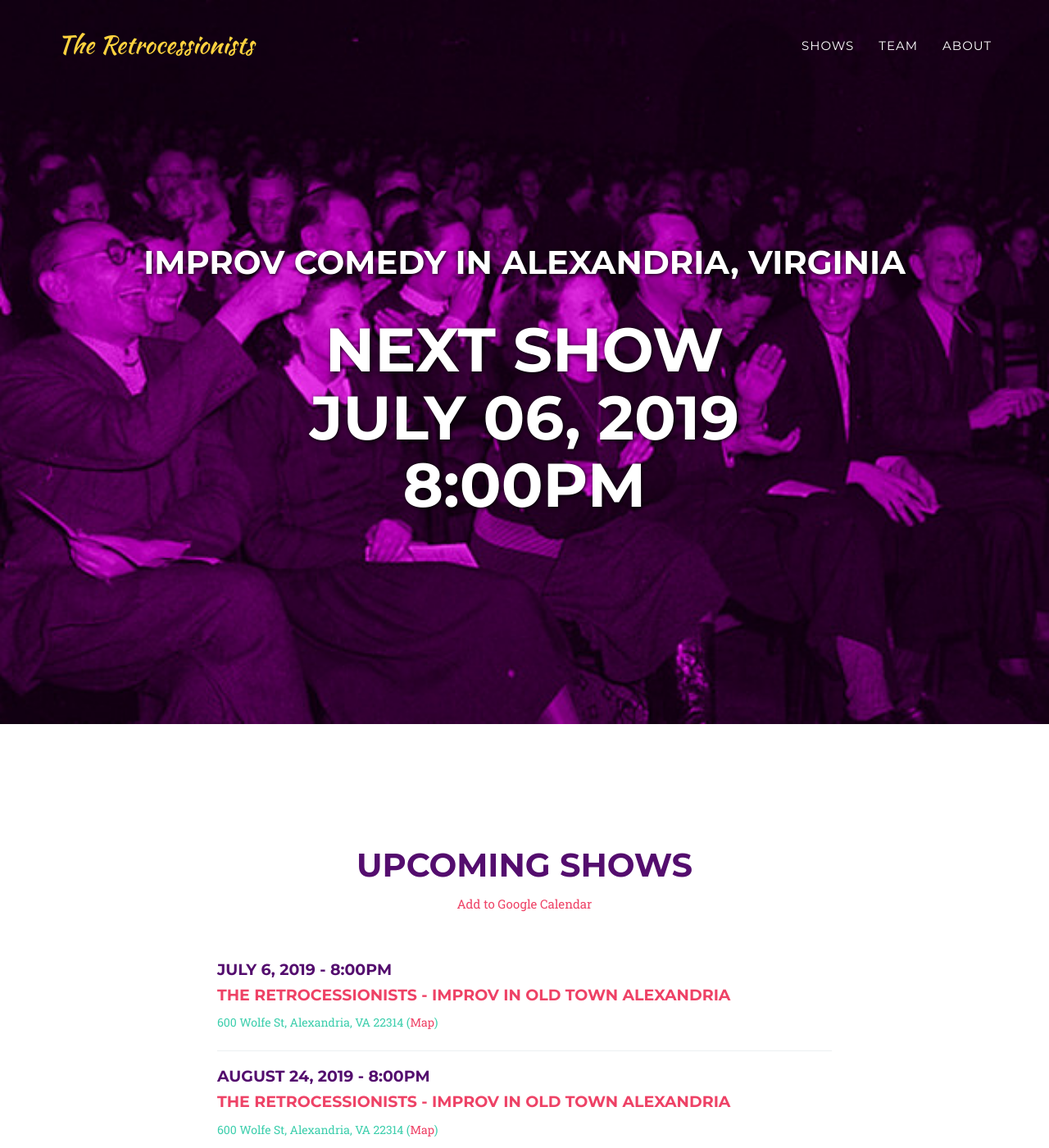
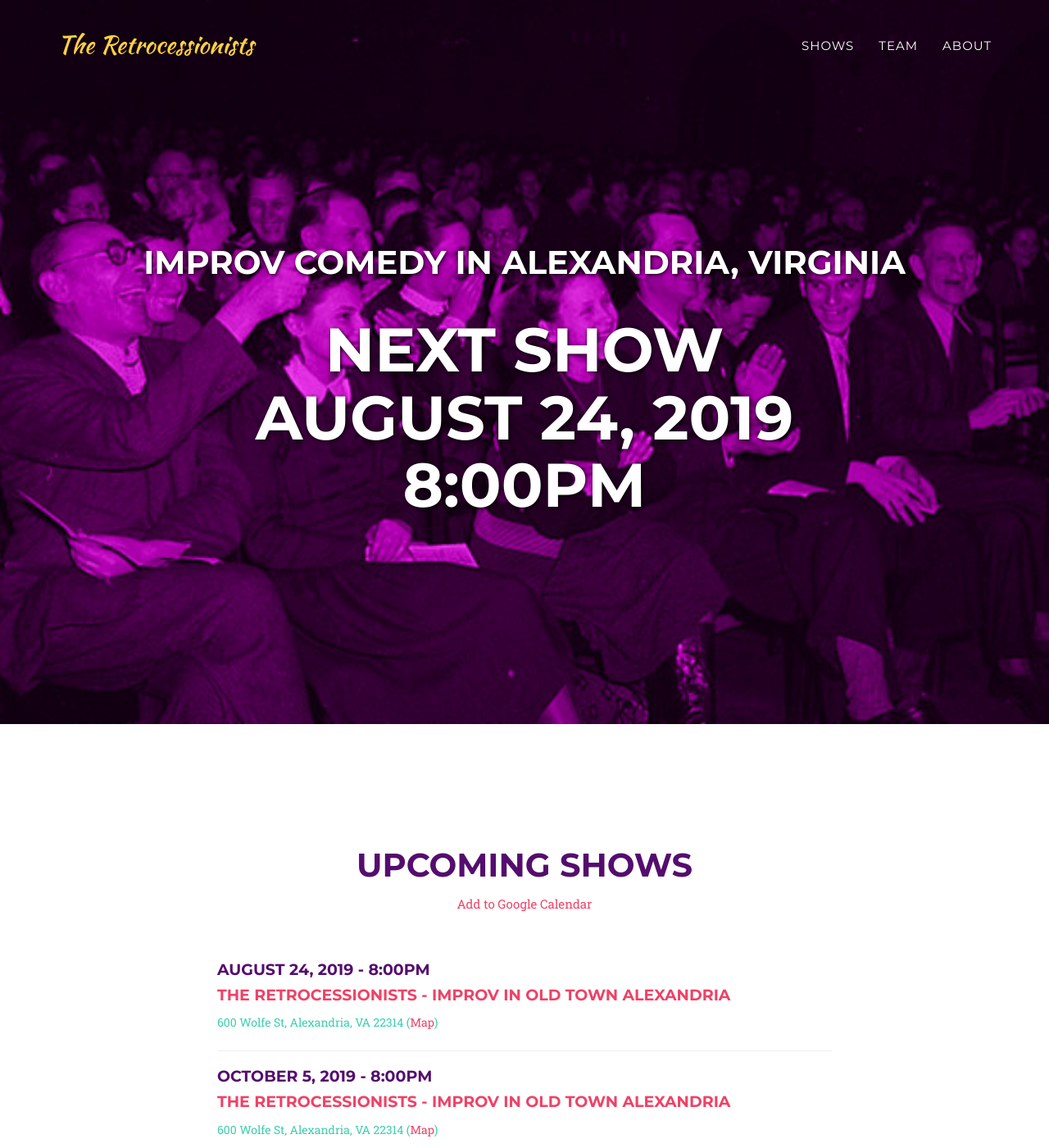
Before and after one commit to yig/RetrosImprovWeb, a Jekyll site: the page built from index.html, in a window 1280 px wide and 1400 px high. Shown: the whole window at 82% size. Built offline with Jekyll 4.4.1, drawn with Linux system fonts in a browser that asks for light colours; some web fonts are replaced; comment, search, counter and statistics services are not loaded.

Commit message:
Update shows.

```diff
--- a/_config.yml
+++ b/_config.yml
@@ -6,11 +6,6 @@ email: retrocessionist.improv@gmail.com
 description: "The Retrocessionists - Improv Comedy in Alexandria, VA"
 
 shows:
-- date: July 6, 2019
-  time: 8:00pm
-  title: The Retrocessionists - Improv in Old Town Alexandria
-  location: 600 Wolfe St, Alexandria, VA 22314
-  url:
 - date: August 24, 2019
   time: 8:00pm
   title: The Retrocessionists - Improv in Old Town Alexandria
```
